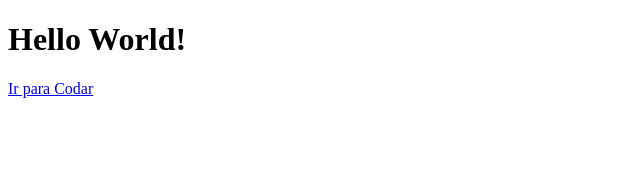
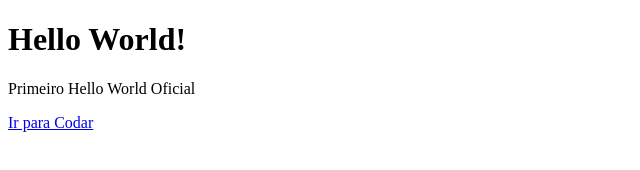
Before and after one commit to michell-saleitao/hello_world_michell, a plain HTML site: page index.html in a window 1280 px wide. Shown: the whole page, without its empty margins (0-640 px from the left). Drawn offline with Linux system fonts and the light colour scheme.

Commit message:
Inserido o parágrafo 'Primeiro Hello World Oficial'

```diff
--- a/index.html
+++ b/index.html
@@ -8,6 +8,7 @@
 </head>
 <body>
     <h1>Hello World!</h1>
+    <p>Primeiro Hello World Oficial</p>
     <a href="codar.html">Ir para Codar</a>
 </body>
 </html>
```
